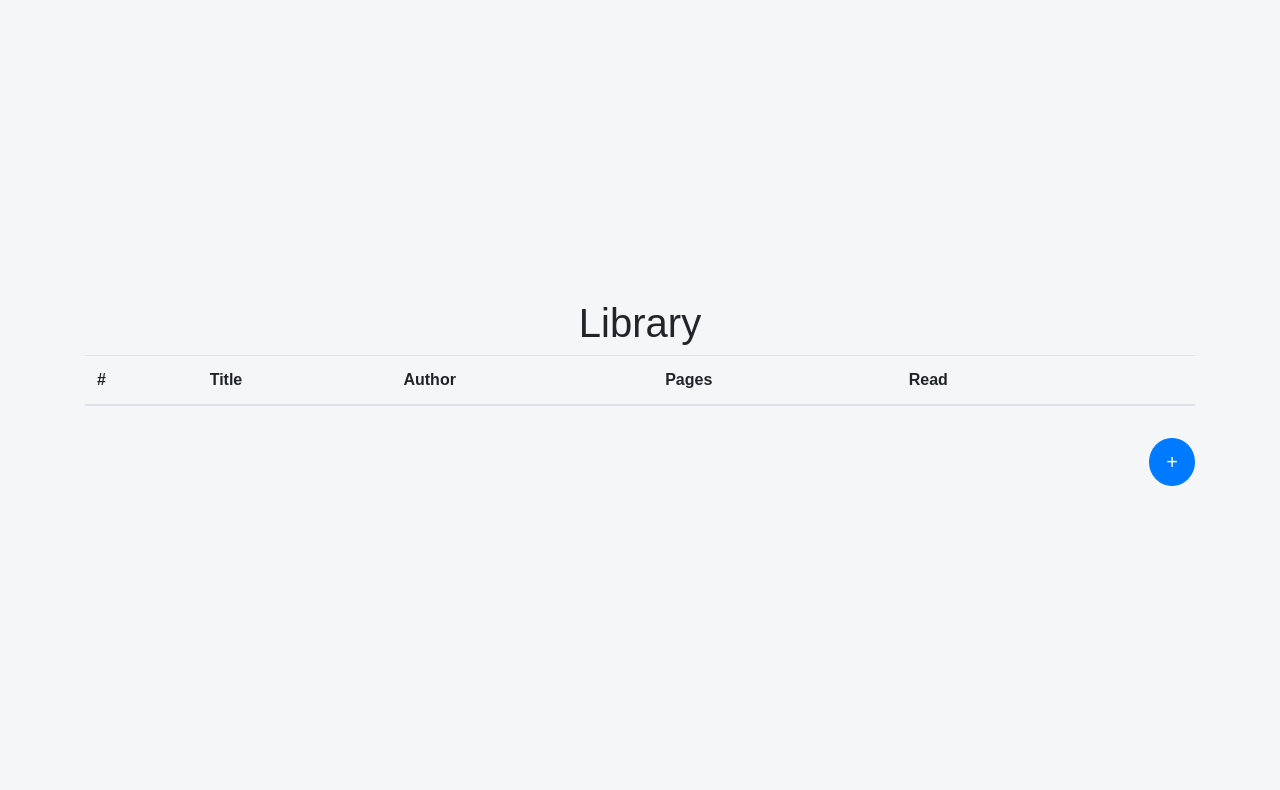
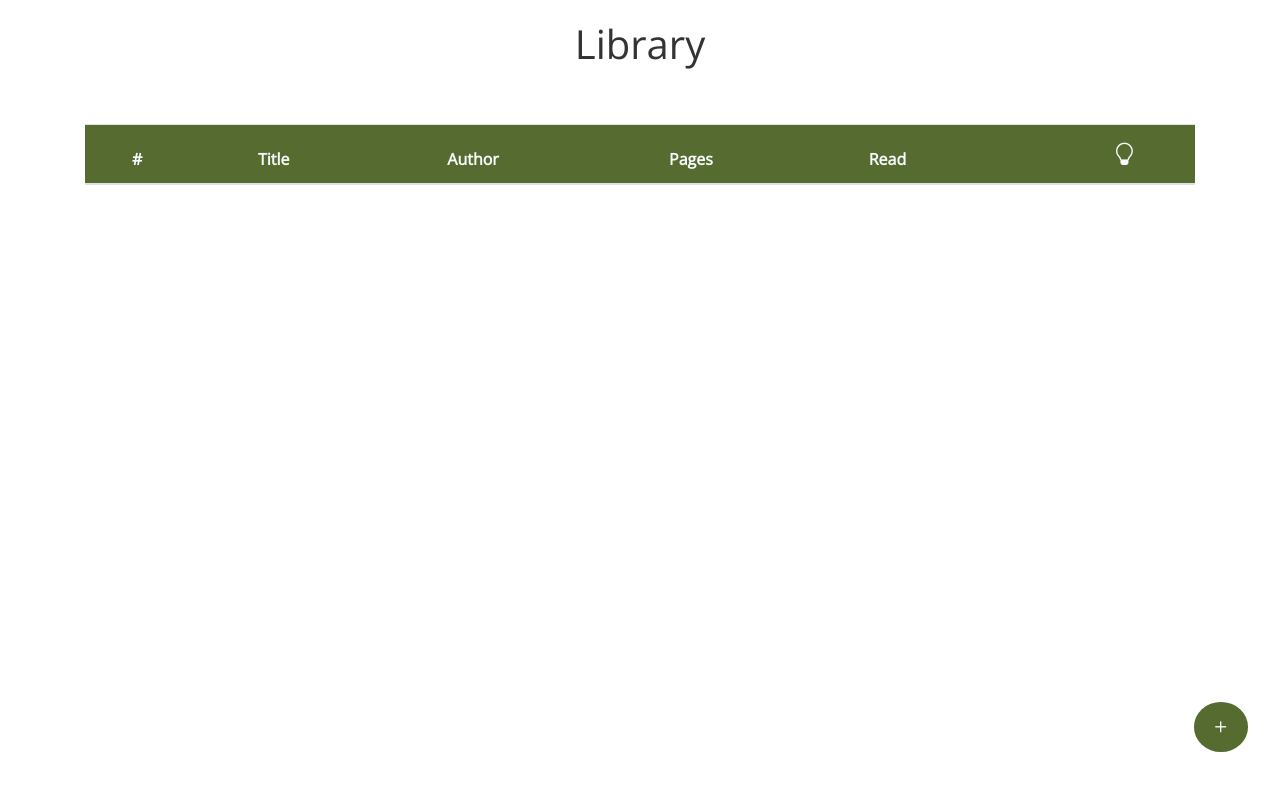
Before and after one commit to darociion/library, a plain HTML site: page index.html in a window 1280 px wide. Drawn offline with nearby package versions, Linux system fonts and the light colour scheme.

Commit message:
update all files

```diff
--- a/app.js
+++ b/app.js
@@ -56,9 +56,15 @@ function displayBooks() {
         td2.textContent = myLibrary[i].title;
         td3.textContent = myLibrary[i].author;
         td4.textContent = myLibrary[i].pages;
-        td5.textContent = myLibrary[i].read;
-        td6.textContent = "Remove";
-        td6.className = "text-danger remove";
+
+        if (myLibrary[i].read) {
+            td5.innerHTML = "<i class='bi bi-check'></i>";
+        } else {
+            td5.innerHTML = "<i class='bi bi-x'></i>";
+        }
+
+        td6.innerHTML = "<i class='bi bi-trash'></i>";
+        td6.className = "text-danger";
         td6.addEventListener("click", function() {
             myLibrary.splice(i, 1);
             displayBooks();
@@ -72,3 +78,19 @@ function displayBooks() {
         tableBody.appendChild(tr);
     }
 }
+
+function darkMode() {
+    let body = document.body;
+    let table = document.getElementById("table");
+    let lightbulb = document.getElementById("lightbulb");
+    let modal = document.getElementById("modal-content");
+    body.classList.toggle("bg-dark");
+    body.classList.toggle("text-light");
+    table.classList.toggle("bg-dark");
+    table.classList.toggle("text-light");
+    modal.classList.toggle("bg-dark");
+    modal.classList.toggle("text-light");
+    lightbulb.classList.toggle("bi-lightbulb");
+    lightbulb.classList.toggle("bi-lightbulb-fill");
+    lightbulb.classList.toggle("text-light");
+}
--- a/index.html
+++ b/index.html
@@ -5,7 +5,7 @@
     <meta name="viewport" content="width=device-width, initial-scale=1.0">
     <meta http-equiv="X-UA-Compatible" content="ie=edge">
     <link rel="stylesheet" href="https://stackpath.bootstrapcdn.com/bootstrap/4.3.1/css/bootstrap.min.css">
-    <link rel="stylesheet" href="https://fonts.googleapis.com/css2?family=Material+Symbols+Outlined:opsz,wght,FILL,GRAD@24,400,0,0" />
+    <link rel="stylesheet" href="https://cdn.jsdelivr.net/npm/bootstrap-icons@1.11.3/font/bootstrap-icons.min.css">
     <link rel="stylesheet" href="style.css">
     <title>Library</title>
 </head>
@@ -18,8 +18,8 @@
         </div>
         <div class="row">
             <div class="col-12">
-                <table class="table">
-                    <thead>
+                <table id="table" class="table text-center table-striped mt-5">
+                    <thead class="text-light">
                         <tr>
                             <th scope="col">#</th>
                             <th scope="col">Title</th>
@@ -27,6 +27,9 @@
                             <th scope="col">Pages</th>
                             <th scope="col">Read</th>
                             <th scope="col"></th>
+                            <th scope="col">
+                                <i onclick="darkMode()" id="lightbulb" class="bi bi-lightbulb"></i>
+                            </th>
                         </tr>
                     </thead>
                     <tbody id="table-body">
@@ -38,10 +41,10 @@
 
         <div id="modal" tabindex="-1" role="dialog">
             <div class="modal-dialog modal-dialog-centered" role="document">
-              <div class="modal-content">
+              <div id="modal-content" class="modal-content">
                 <div class="modal-header">
                   <h5 class="modal-title">Add a new book</h5>
-                  <button onclick="closeModal()" type="button" class="close" data-dismiss="modal" aria-label="Close">
+                  <button onclick="closeModal()" type="button" class="close text-light" data-dismiss="modal" aria-label="Close">
                     <span aria-hidden="true">&times;</span>
                   </button>
                 </div>
@@ -72,7 +75,7 @@
             </div>
           </div>
 
-        <button onclick="showModal()" class="btn btn-primary btn-lg float-right my-3 rounded-circle" id="add-book"> + </button>
+        <button onclick="showModal()" class="btn btn-primary btn-lg float-right my-3 rounded-circle" id="add-book"><i class="bi bi-plus"></i></button>
     </div>
     <script src="app.js"></script>
 </body>
--- a/style.css
+++ b/style.css
@@ -1,3 +1,5 @@
+@import url('https://fonts.googleapis.com/css2?family=Open+Sans&display=swap');
+
 * {
     margin: 0;
     padding: 0;
@@ -5,15 +7,24 @@
 }
 
 body {
-    background-color: #f5f6f7;
-    font-family: Arial, Helvetica, sans-serif;
+    background-color: #fff;
+    font-family: 'Open Sans', sans-serif;
+    color: #333;
     display: flex;
     flex-direction: column;
     align-items: center;
     justify-content: center;
-    height: 100vh;
     margin: 0;
     padding: 20px;
+}
+
+thead {
+    background-color: #556B2F;
+}
+
+i {
+    cursor: pointer;
+    font-size: 1.4rem;
 }
 
 #modal {
@@ -24,10 +35,23 @@ body {
     width: 300px;
 }
 
-.remove {
-    cursor: pointer;
+.modal-header {
+    background-color: #556B2F;
+    color: #fff;
 }
 
-.text-danger {
-    color: red;
+#add-book {
+    position: fixed;
+    right: 2rem;
+    bottom: 2rem;
 }
+
+.btn-primary {
+    background-color: #556B2F;
+    border: none;
+}
+
+.btn-primary:hover {
+    background-color: #6B8E23;
+    border: none;
+}
```
